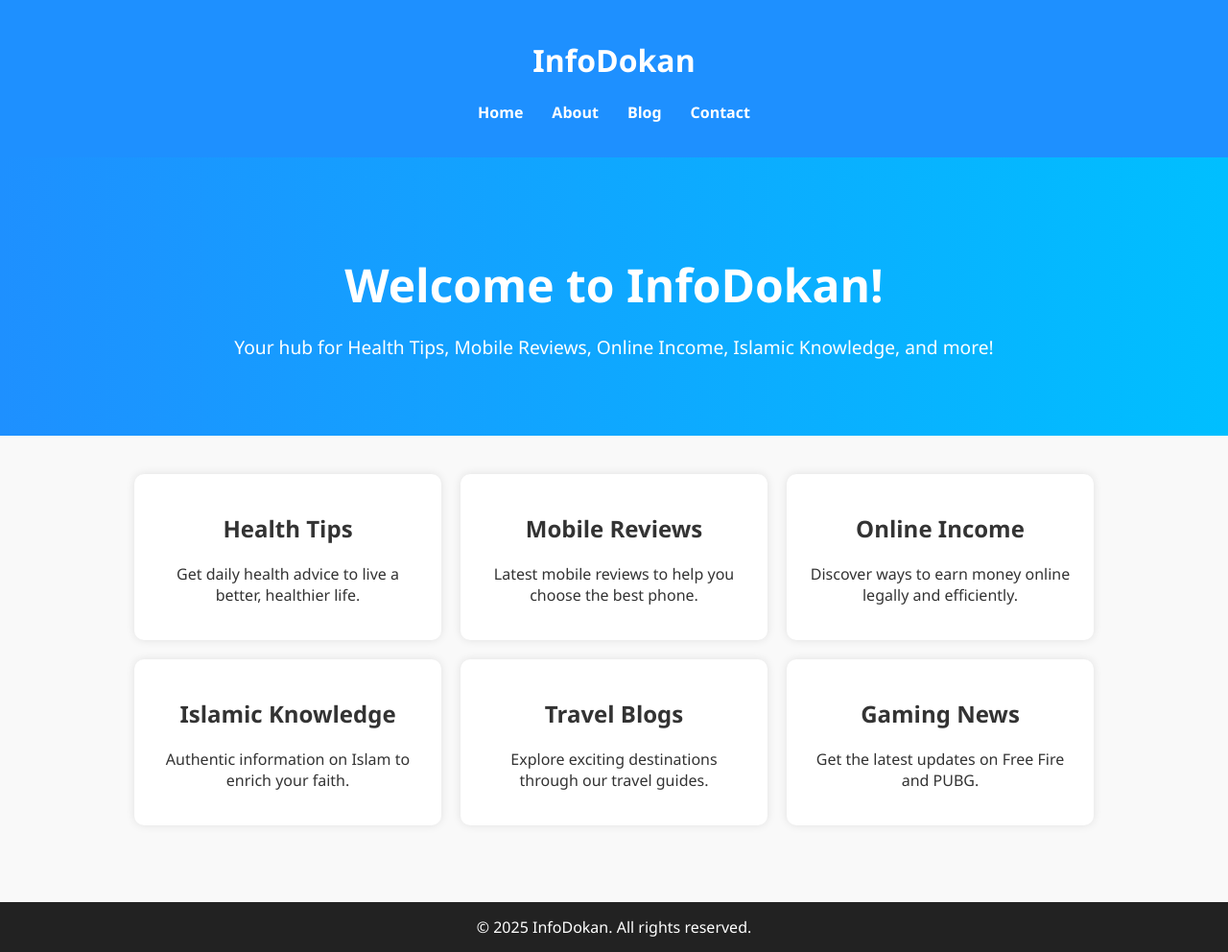
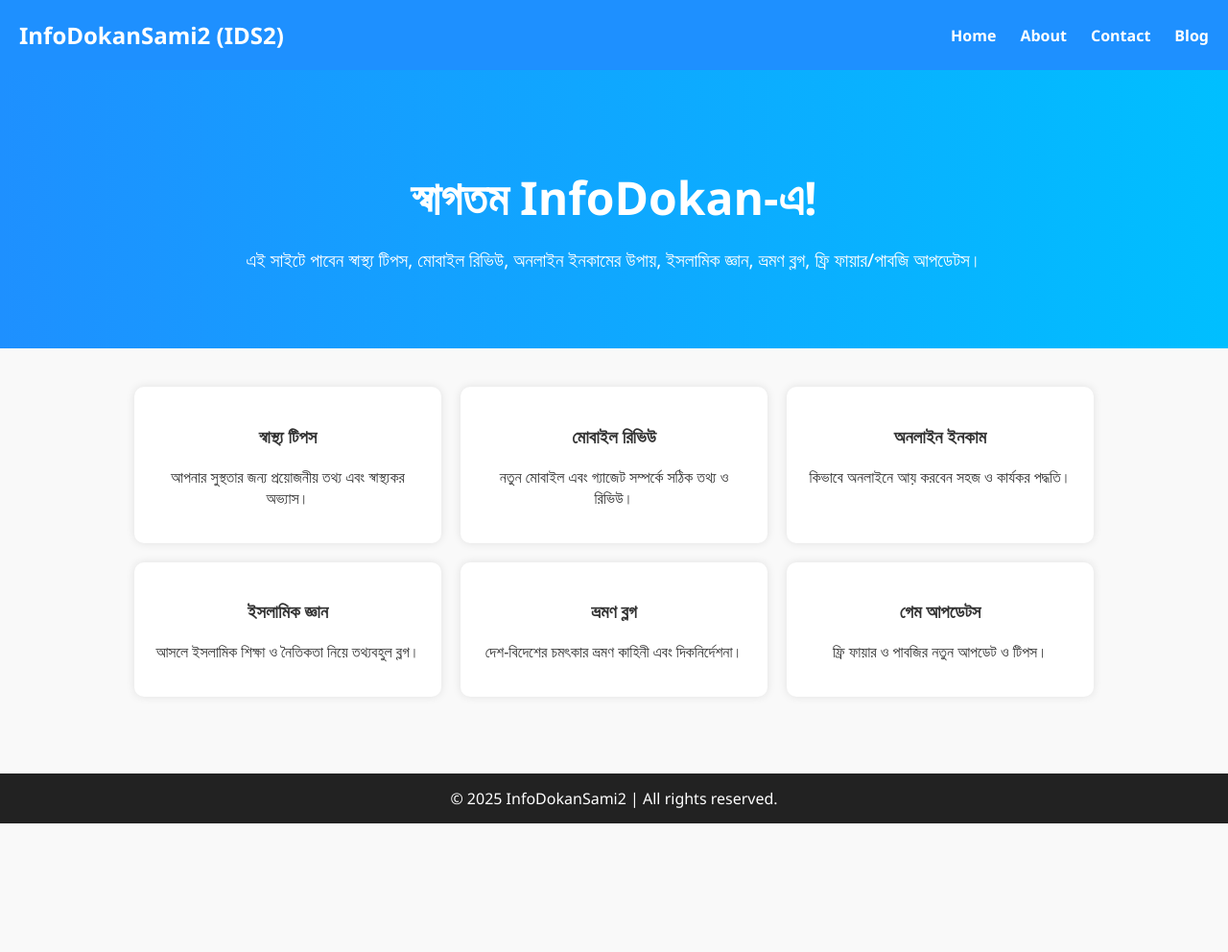
Before and after one commit to samitlp2003/InfoDokanSami, a plain HTML site: page index.html in a window 1280 px wide. Shown: the whole page at 96% size. After the commit the page ends 858 px from the top, so only its background shows below. Drawn offline with Linux system fonts and the light colour scheme.

Commit message:
Update homepage with logo and navigation menu

```diff
--- a/index.html
+++ b/index.html
@@ -2,8 +2,8 @@
 <html lang="en">
 <head>
   <meta charset="UTF-8" />
-  <meta name="viewport" content="width=device-width, initial-scale=1.0"/>
-  <title>InfoDokan - Home</title>
+  <meta name="viewport" content="width=device-width, initial-scale=1" />
+  <title>InfoDokanSami</title>
   <style>
     body {
       margin: 0;
@@ -14,9 +14,17 @@
 
     header {
       background-color: #1e90ff;
-      padding: 20px 0;
-      text-align: center;
+      padding: 20px 20px;
+      display: flex;
+      align-items: center;
+      justify-content: space-between;
       color: white;
+    }
+
+    .logo {
+      font-weight: bold;
+      font-size: 1.5em;
+      cursor: default;
     }
 
     nav ul {
@@ -24,16 +32,19 @@
       display: flex;
       justify-content: center;
       padding: 0;
-    }
-
-    nav ul li {
-      margin: 0 15px;
+      margin: 0;
+      gap: 25px;
     }
 
     nav ul li a {
       text-decoration: none;
       color: white;
       font-weight: bold;
+      transition: color 0.3s ease;
+    }
+
+    nav ul li a:hover {
+      color: #ffeb3b; /* হোভার এ হলুদ রং */
     }
 
     .hero {
@@ -85,54 +96,52 @@
   </style>
 </head>
 <body>
-
   <header>
-    <h1>InfoDokan</h1>
+    <div class="logo">InfoDokanSami2 (IDS2)</div>
     <nav>
       <ul>
-        <li><a href="index.html">Home</a></li>
+        <li><a href="#">Home</a></li>
         <li><a href="#">About</a></li>
+        <li><a href="#">Contact</a></li>
         <li><a href="#">Blog</a></li>
-        <li><a href="#">Contact</a></li>
       </ul>
     </nav>
   </header>
 
   <section class="hero">
-    <h1>Welcome to InfoDokan!</h1>
-    <p>Your hub for Health Tips, Mobile Reviews, Online Income, Islamic Knowledge, and more!</p>
+    <h1>স্বাগতম InfoDokan-এ!</h1>
+    <p>এই সাইটে পাবেন স্বাস্থ্য টিপস, মোবাইল রিভিউ, অনলাইন ইনকামের উপায়, ইসলামিক জ্ঞান, ভ্রমণ ব্লগ, ফ্রি ফায়ার/পাবজি আপডেটস।</p>
   </section>
 
   <section class="features">
     <div class="feature-card">
-      <h2>Health Tips</h2>
-      <p>Get daily health advice to live a better, healthier life.</p>
+      <h3>স্বাস্থ্য টিপস</h3>
+      <p>আপনার সুস্থতার জন্য প্রয়োজনীয় তথ্য এবং স্বাস্থ্যকর অভ্যাস।</p>
     </div>
     <div class="feature-card">
-      <h2>Mobile Reviews</h2>
-      <p>Latest mobile reviews to help you choose the best phone.</p>
+      <h3>মোবাইল রিভিউ</h3>
+      <p>নতুন মোবাইল এবং গ্যাজেট সম্পর্কে সঠিক তথ্য ও রিভিউ।</p>
     </div>
     <div class="feature-card">
-      <h2>Online Income</h2>
-      <p>Discover ways to earn money online legally and efficiently.</p>
+      <h3>অনলাইন ইনকাম</h3>
+      <p>কিভাবে অনলাইনে আয় করবেন সহজ ও কার্যকর পদ্ধতি।</p>
     </div>
     <div class="feature-card">
-      <h2>Islamic Knowledge</h2>
-      <p>Authentic information on Islam to enrich your faith.</p>
+      <h3>ইসলামিক জ্ঞান</h3>
+      <p>আসলে ইসলামিক শিক্ষা ও নৈতিকতা নিয়ে তথ্যবহুল ব্লগ।</p>
     </div>
     <div class="feature-card">
-      <h2>Travel Blogs</h2>
-      <p>Explore exciting destinations through our travel guides.</p>
+      <h3>ভ্রমণ ব্লগ</h3>
+      <p>দেশ-বিদেশের চমৎকার ভ্রমণ কাহিনী এবং দিকনির্দেশনা।</p>
     </div>
     <div class="feature-card">
-      <h2>Gaming News</h2>
-      <p>Get the latest updates on Free Fire and PUBG.</p>
+      <h3>গেম আপডেটস</h3>
+      <p>ফ্রি ফায়ার ও পাবজির নতুন আপডেট ও টিপস।</p>
     </div>
   </section>
 
   <footer>
-    &copy; 2025 InfoDokan. All rights reserved.
+    &copy; 2025 InfoDokanSami2 | All rights reserved.
   </footer>
-
 </body>
 </html>
```
